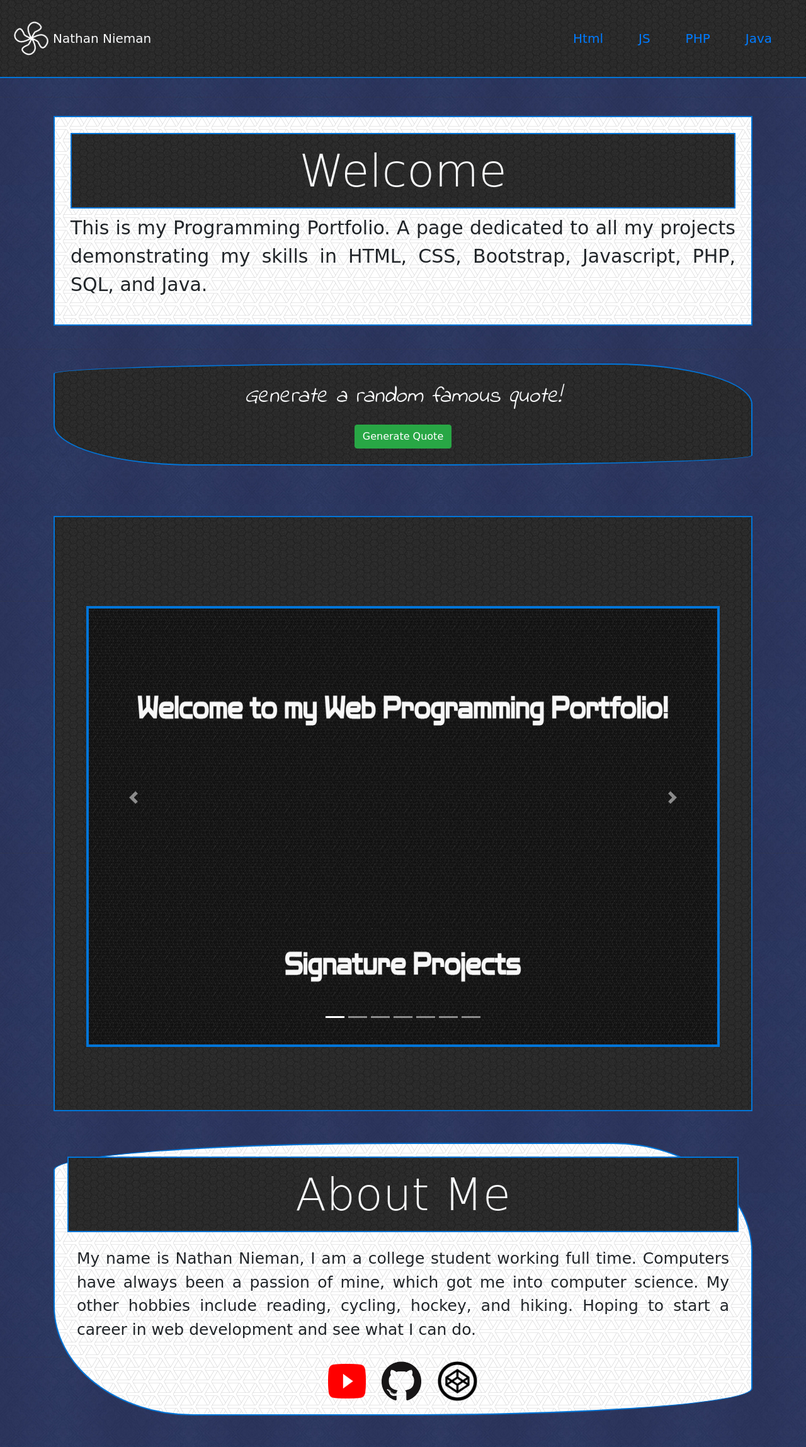
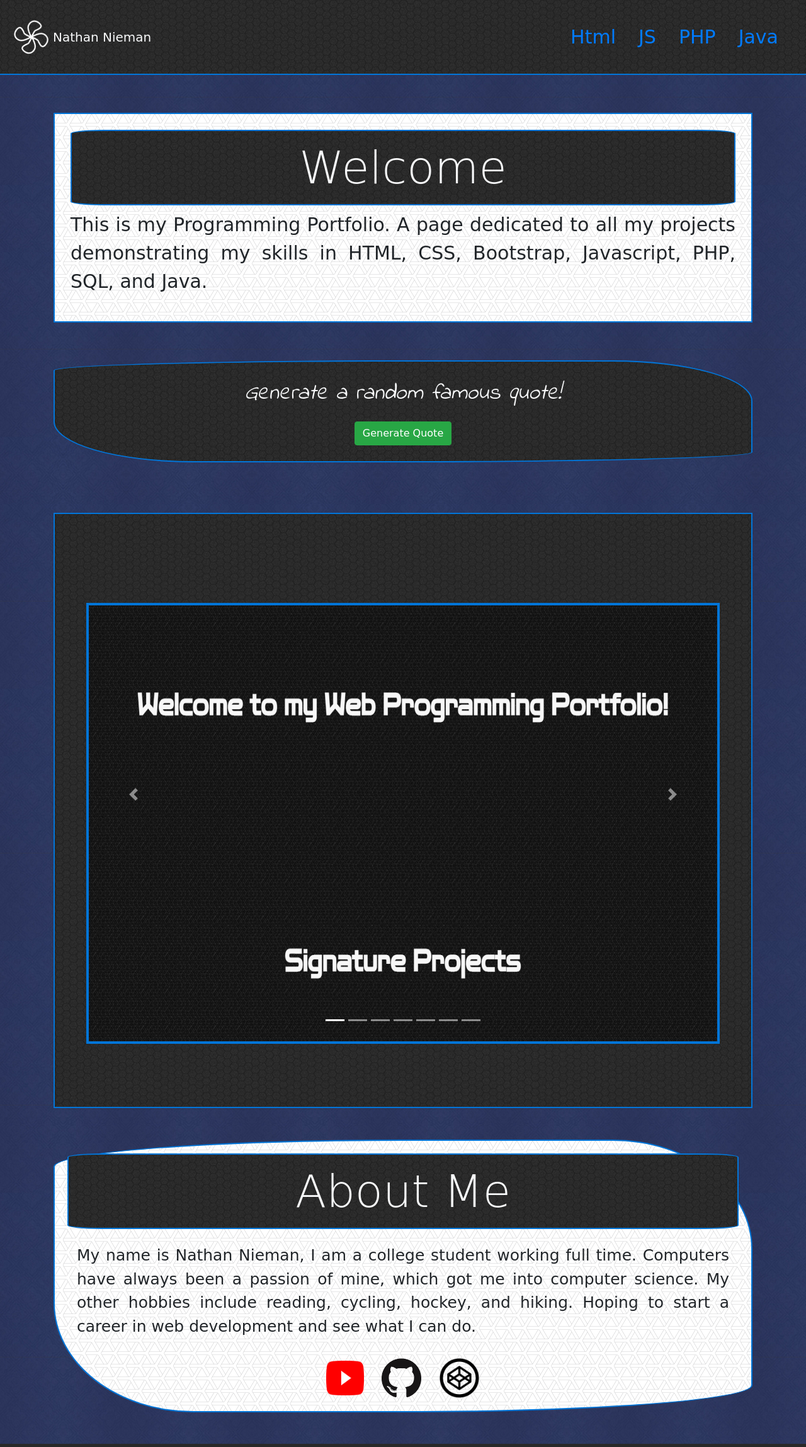
Before and after one commit to nathannieman/nathannieman.github.io, a PHP site: page / in a window 1280 px wide. Shown: the whole page at 63% size. Run offline with PHP 8.4, Linux system fonts and the light colour scheme; some web fonts are replaced.

Commit message:
Add files via upload

```diff
--- a/css/style.css
+++ b/css/style.css
@@ -16,8 +16,8 @@ h1
 }
 li
 {
-	margin: 20px;
-	font-size: 20px;
+	margin: 10px;
+	font-size: 30px;
 }
 
 @keyframes spin {
@@ -110,6 +110,7 @@ li a:hover
 {
 	text-align: center;
 	word-spacing: 20px;
+	font-size: 25px;
 }
 
 #quote
@@ -148,6 +149,7 @@ h2
 	border: 2px solid var(--blue);
 	background-image: url('../img/dark.png');
 	padding: 15px;
+	border-radius: 5%;
 }
 
 i
```
